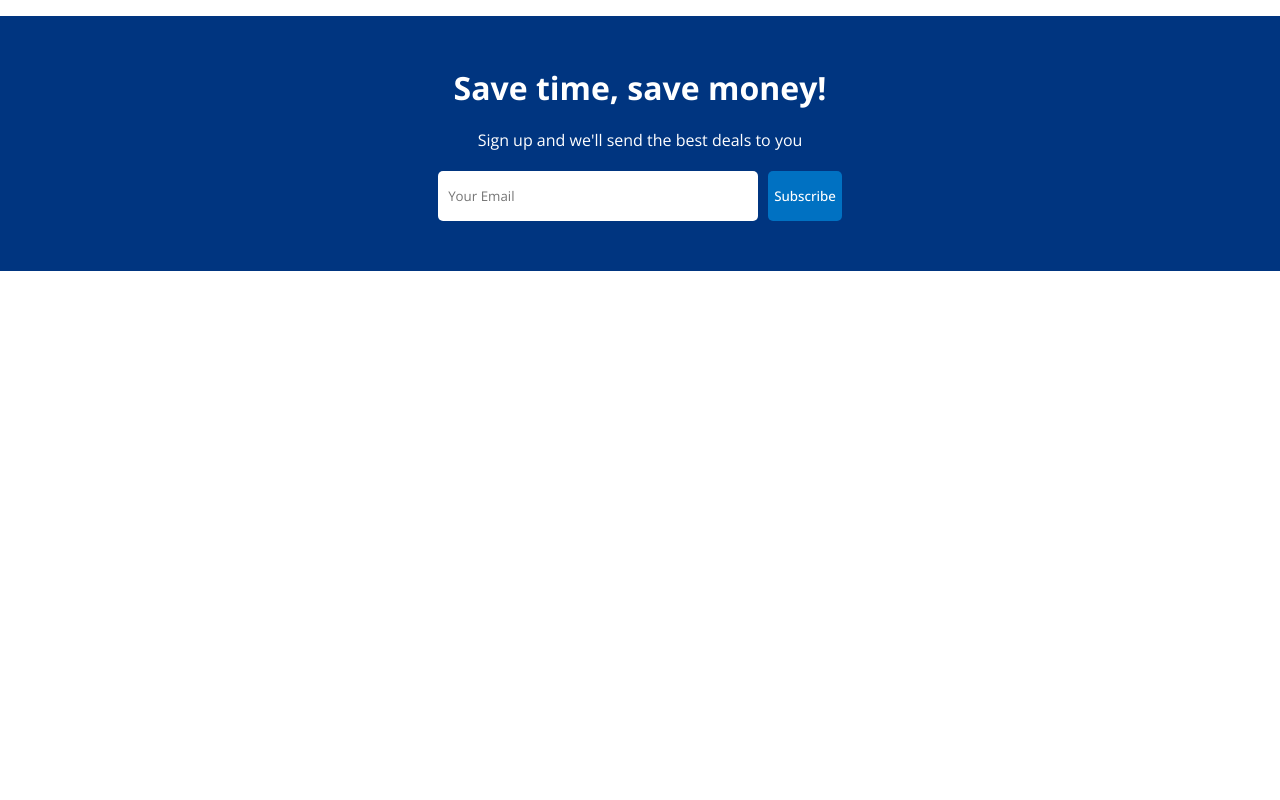
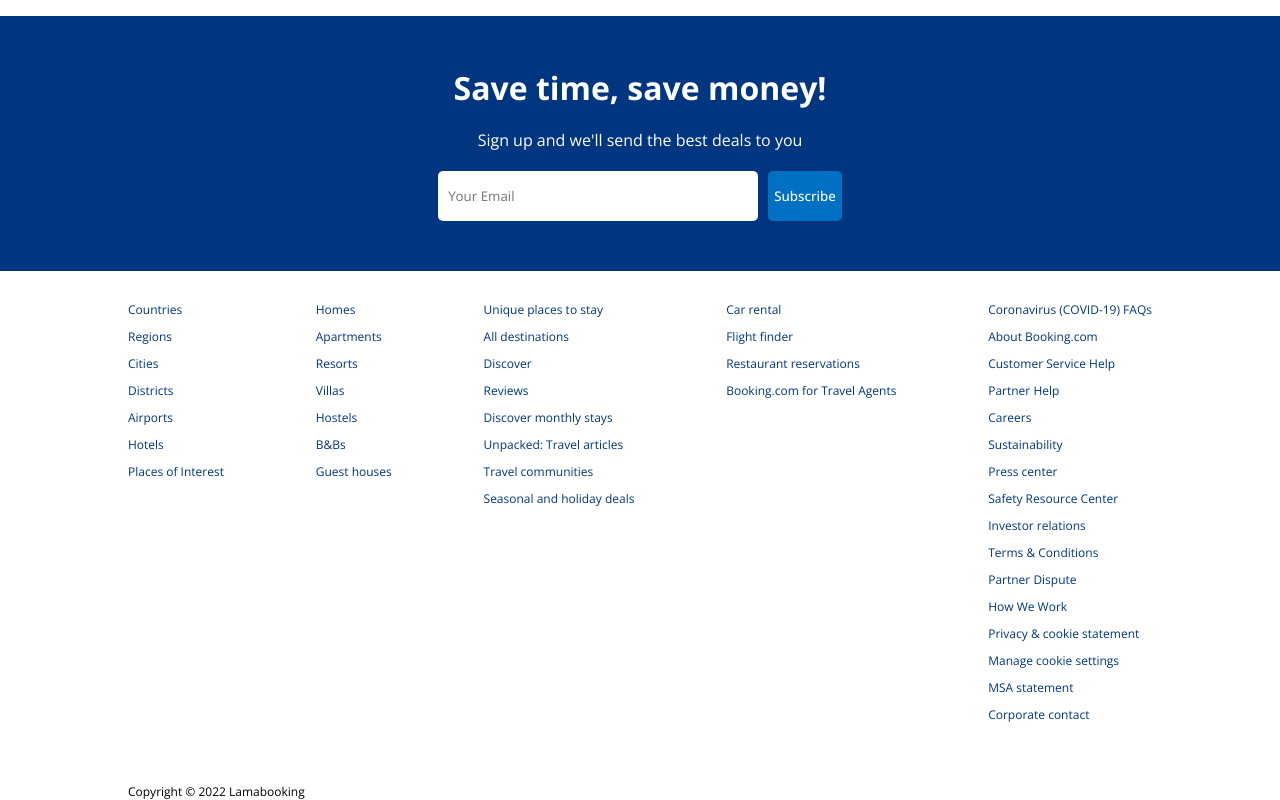
Before and after one commit to rtrochim/booking-clone, a React (Create React App) app: page / in a window 1280 px wide. Shown: the part 1454-2254 px from the top of the page. Before the commit the page ends 1725 px from the top, so only its background shows below. Built offline with nearby package versions, Linux system fonts and the light colour scheme.

Commit message:
Add Footer

```diff
--- /dev/null
+++ b/src/components/footer/Footer.jsx
@@ -0,0 +1,65 @@
+import './footer.css'
+
+const Footer = () => {
+  return (
+    <div className="footer">
+      <div className="fLists">
+        <ul className="fList">
+          <li className="fListItem">Countries</li>
+          <li className="fListItem">Regions</li>
+          <li className="fListItem">Cities</li>
+          <li className="fListItem">Districts</li>
+          <li className="fListItem">Airports</li>
+          <li className="fListItem">Hotels</li>
+          <li className="fListItem">Places of Interest</li>
+        </ul>
+        <ul className="fList">
+          <li className="fListItem">Homes</li>
+          <li className="fListItem">Apartments</li>
+          <li className="fListItem">Resorts</li>
+          <li className="fListItem">Villas</li>
+          <li className="fListItem">Hostels</li>
+          <li className="fListItem">B&Bs</li>
+          <li className="fListItem">Guest houses</li>
+        </ul>
+        <ul className="fList">
+          <li className="fListItem">Unique places to stay</li>
+          <li className="fListItem">All destinations</li>
+          <li className="fListItem">Discover</li>
+          <li className="fListItem">Reviews</li>
+          <li className="fListItem">Discover monthly stays</li>
+          <li className="fListItem">Unpacked: Travel articles</li>
+          <li className="fListItem">Travel communities</li>
+          <li className="fListItem">Seasonal and holiday deals</li>
+        </ul>
+        <ul className="fList">
+          <li className="fListItem">Car rental</li>
+          <li className="fListItem">Flight finder</li>
+          <li className="fListItem">Restaurant reservations</li>
+          <li className="fListItem">Booking.com for Travel Agents</li>
+        </ul>
+        <ul className="fList">
+          <li className="fListItem">Coronavirus (COVID-19) FAQs</li>
+          <li className="fListItem">About Booking.com</li>
+          <li className="fListItem">Customer Service Help</li>
+          <li className="fListItem">Partner Help</li>
+          <li className="fListItem">Careers</li>
+          <li className="fListItem">Sustainability</li>
+          <li className="fListItem">Press center</li>
+          <li className="fListItem">Safety Resource Center</li>
+          <li className="fListItem">Investor relations</li>
+          <li className="fListItem">Terms & Conditions</li>
+          <li className="fListItem">Partner Dispute</li>
+          <li className="fListItem">How We Work</li>
+          <li className="fListItem">Privacy & cookie statement</li>
+          <li className="fListItem">Manage cookie settings</li>
+          <li className="fListItem">MSA statement</li>
+          <li className="fListItem">Corporate contact</li>
+        </ul>
+      </div>
+      <div className="fText">Copyright © 2022 Lamabooking</div>
+    </div>
+  );
+};
+
+export default Footer;
--- /dev/null
+++ b/src/components/footer/footer.css
@@ -0,0 +1,23 @@
+.footer {
+  width: 100%;
+  max-width: 1024px;
+  font-size: 12px;
+}
+
+.fLists {
+  width: 100%;
+  display: flex;
+  justify-content: space-between;
+  margin-bottom: 50px;
+}
+
+.fList {
+  list-style: none;
+  padding: 0;
+}
+
+.fListItem {
+  margin-bottom: 10px;
+  color: #003580;
+  cursor: pointer;
+}
--- a/src/pages/home/Home.jsx
+++ b/src/pages/home/Home.jsx
@@ -5,6 +5,7 @@
 import PropertyList from "../../components/propertyList/PropertyList";
 import FeaturedProperties from "../../components/featuredProperties/FeaturedProperties";
 import MailList from "../../components/mailList/MailList";
+import Footer from "../../components/footer/Footer";
 
 const Home = () => {
   return (
@@ -18,6 +19,7 @@
         <h1 className="homeTitle">Homes guests love</h1>
         <FeaturedProperties/>
         <MailList/>
+        <Footer/>
       </div>
     </div>
   )
```
